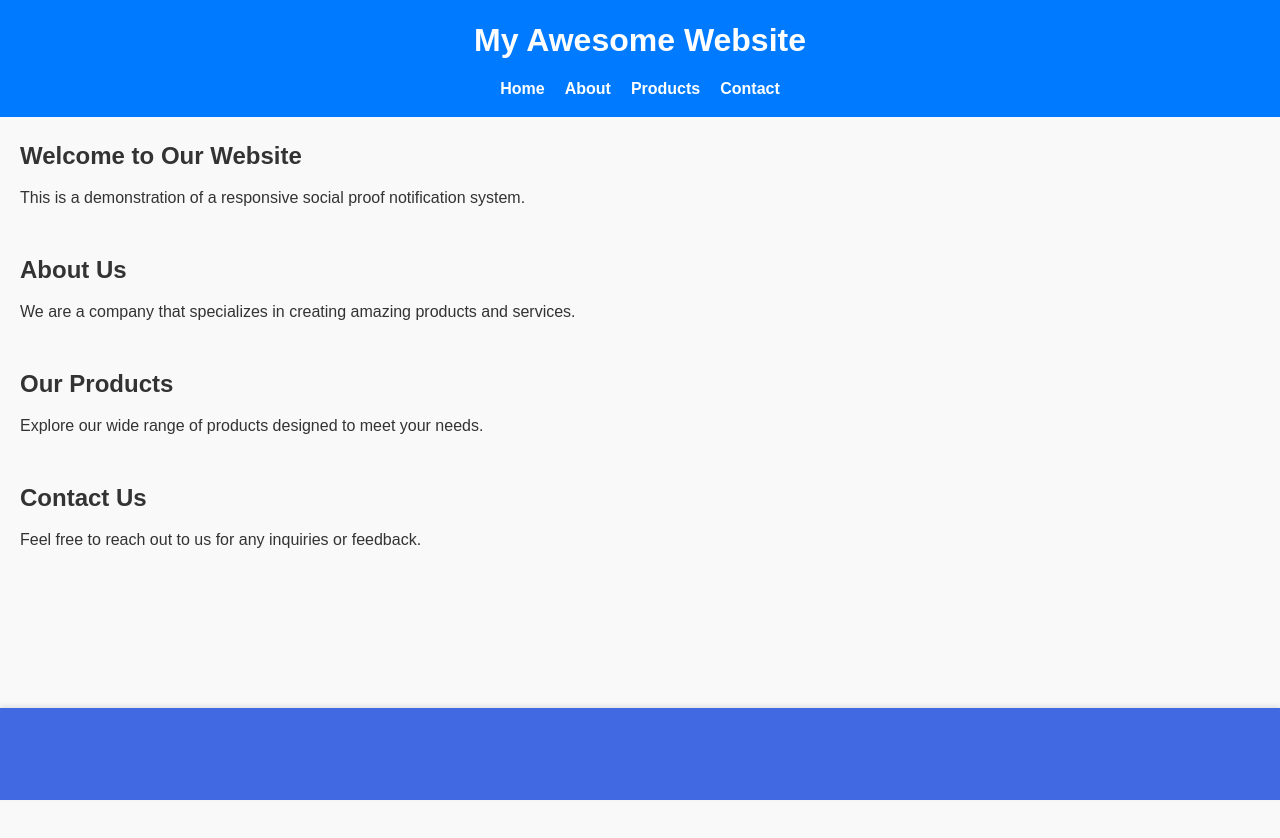
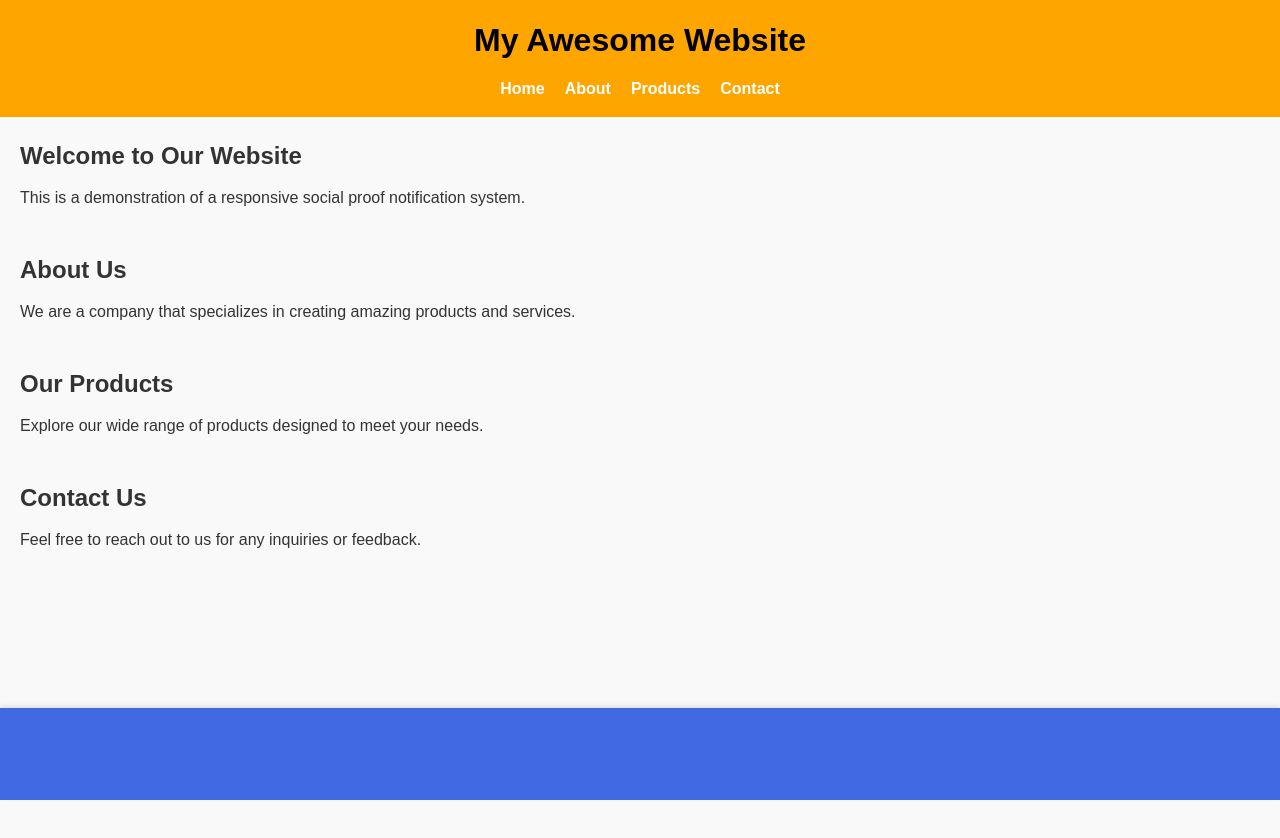
Before and after one commit to kelasmaster/social-proof, a plain HTML site: page index.html in a window 1280 px wide. Shown: the top 838 px of the page. Drawn offline with Linux system fonts and the light colour scheme.

Commit message:
Update styles.css

```diff
--- a/styles.css
+++ b/styles.css
@@ -16,8 +16,8 @@ body {
 
 /* Header */
 header {
-  background-color: #007bff;
-  color: #fff;
+  background-color: #FFA500;
+  color: #000;
   padding: 15px 0;
   text-align: center;
 }
```
